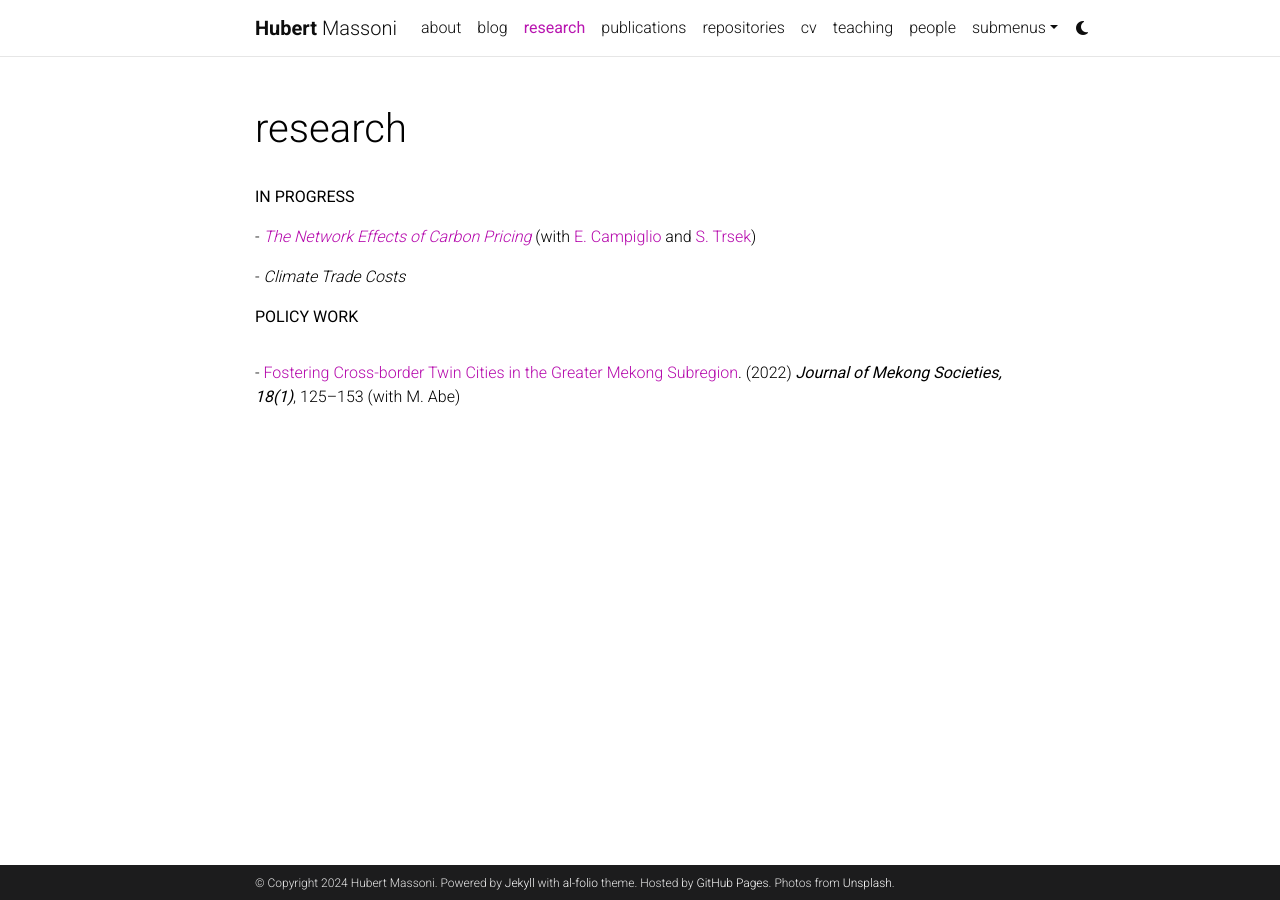
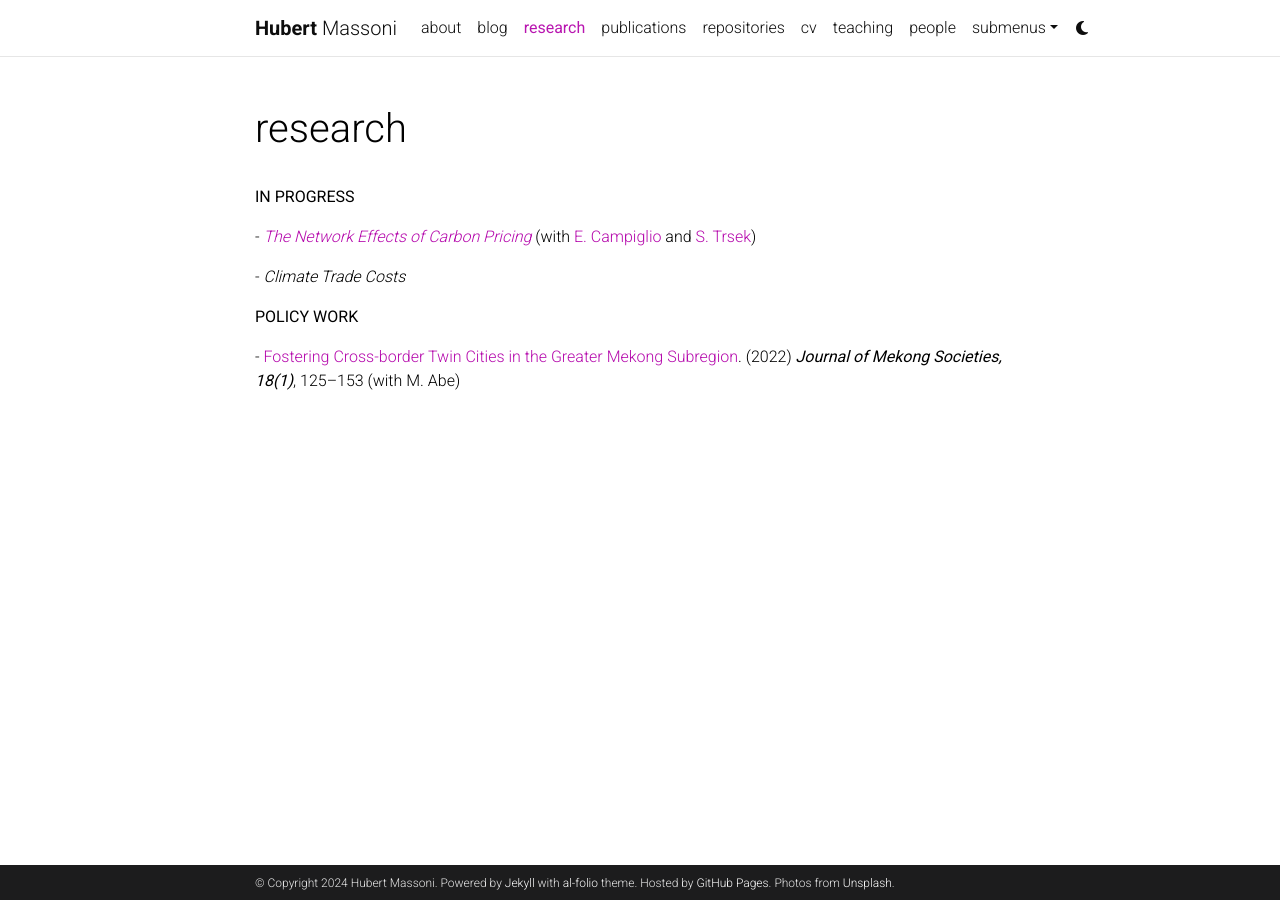
Before and after one commit to hubertmassoni/hubertmassoni.github.io, a Jekyll site: the page built from _pages/projects.md, in a window 1280 px wide. Built offline with Jekyll 4.4.1, drawn with Linux system fonts in a browser that asks for light colours; comment, search, counter and statistics services are not loaded; a style sheet for code colours, icons or effects is not loaded.

Commit message:
Update projects.md

```diff
--- a/_pages/projects.md
+++ b/_pages/projects.md
@@ -16,9 +16,9 @@ nav_order: 1
 
 <p>- <em>Climate Trade Costs</em>
 
+<br>
+
 <p> <b>POLICY WORK</b>
-
-<div class="publications">
 
 <p>- <a href="https://so03.tci-thaijo.org/index.php/mekongjournal/article/view/260459">Fostering Cross-border Twin Cities in the Greater Mekong Subregion</a>. (2022) <b><i>Journal of Mekong Societies, 18(1)</i></b>, 125–153
   (with M. Abe)
```
